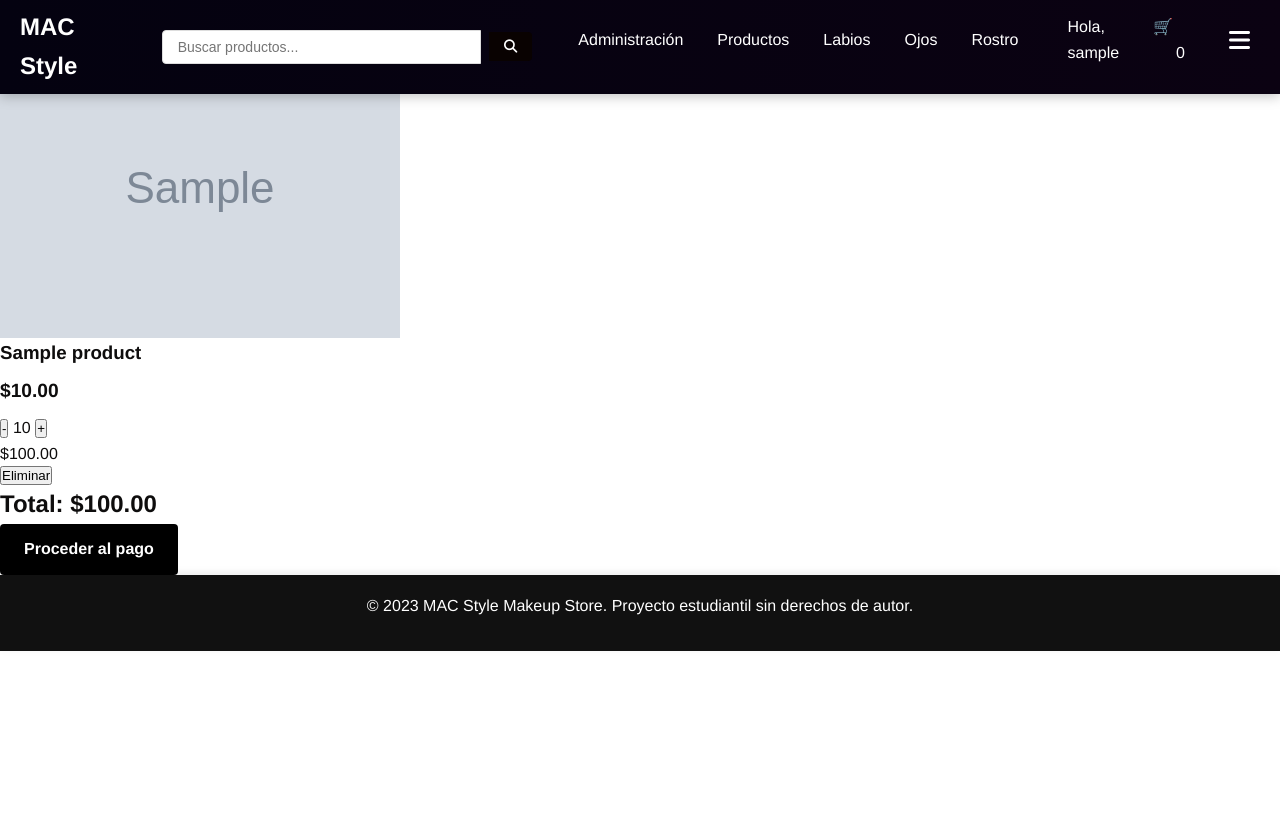
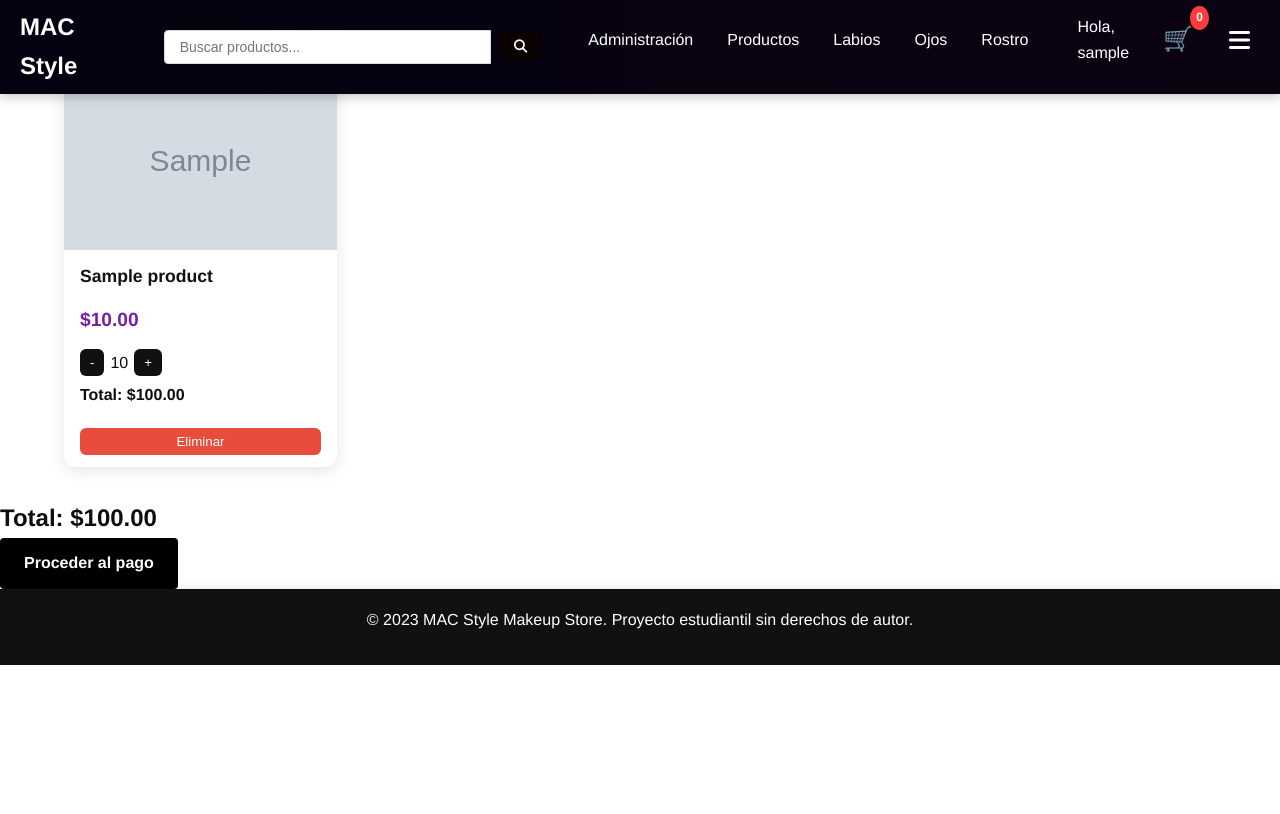
Before and after one commit to jnineawiwii/maquillaje_mac, a Flask app: page /cart in a window 1280 px wide. Run offline with Flask 3, Linux system fonts and the light colour scheme; a user stored in the database is signed in; tables that the repository leaves empty hold one stand-in row (values such as "Sample post"); grey boxes marked "Sample" are stand-in pictures.

Commit message:
Carrito arreglado

```diff
--- a/static/css/style.css
+++ b/static/css/style.css
@@ -643,3 +643,191 @@ body.dark-mode .category-filter a svg {
   filter: grayscale(var(--grayscale-percent, 0%)) !important;
   transition: filter 0.3s ease;
 }
+
+/* ===== CARRITO MINI-DROPDOWN ===== */
+.cart-container {
+    position: relative;
+}
+
+.cart-icon {
+    position: relative;
+    display: inline-flex;
+    align-items: center;
+    font-size: 1.5rem;
+    cursor: pointer;
+    transition: transform 0.2s;
+}
+
+.cart-icon:hover {
+    transform: scale(1.1);
+}
+
+.cart-icon .cart-count {
+    position: absolute;
+    top: -8px;
+    right: -8px;
+    background: #ff3b3b;
+    color: #fff;
+    font-size: 0.75rem;
+    font-weight: 700;
+    border-radius: 50%;
+    padding: 2px 6px;
+    box-shadow: 0 0 4px rgba(0,0,0,0.3);
+}
+
+.cart-dropdown {
+    display: none;
+    position: absolute;
+    top: 40px;
+    right: 0;
+    width: 250px;
+    max-height: 300px;
+    background: #fff;
+    border-radius: 8px;
+    box-shadow: 0 4px 16px rgba(0,0,0,0.2);
+    overflow-y: auto;
+    z-index: 1200;
+    padding: 12px;
+}
+
+.cart-dropdown.active {
+    display: block;
+}
+
+.cart-dropdown h4 {
+    margin: 0 0 8px 0;
+    font-size: 1rem;
+    font-weight: 600;
+    border-bottom: 1px solid #ddd;
+    padding-bottom: 4px;
+}
+
+.cart-dropdown ul {
+    list-style: none;
+    padding: 0;
+    margin: 0;
+}
+
+.cart-dropdown li {
+    display: flex;
+    justify-content: space-between;
+    padding: 6px 0;
+    border-bottom: 1px solid #eee;
+    font-size: 0.9rem;
+}
+
+.cart-dropdown li:last-child {
+    border-bottom: none;
+}
+
+.cart-dropdown .empty {
+    text-align: center;
+    color: #666;
+    font-size: 0.9rem;
+    padding: 12px 0;
+}
+
+/* ===== CARRITO MODO OSCURO ===== */
+body.dark-mode .cart-dropdown {
+    background-color: #222;
+    color: #fff;
+}
+
+body.dark-mode .cart-dropdown li {
+    border-bottom: 1px solid #555;
+}
+
+body.dark-mode .cart-dropdown .empty {
+    color: #aaa;
+}
+
+/* ===== CARRITO COMO TARJETAS ===== */
+.cart-items {
+    display: grid;
+    grid-template-columns: repeat(auto-fill, minmax(250px, 1fr));
+    gap: 20px;
+    padding: 2rem 5%;
+}
+
+.cart-item-card {
+    display: flex;
+    flex-direction: column;
+    background: #fff;
+    border-radius: 12px;
+    box-shadow: 0 4px 16px rgba(0,0,0,0.1);
+    overflow: hidden;
+    transition: transform 0.3s, box-shadow 0.3s;
+}
+
+.cart-item-card:hover {
+    transform: translateY(-5px);
+    box-shadow: 0 10px 20px rgba(0,0,0,0.15);
+}
+
+.cart-item-card img {
+    width: 100%;
+    height: 180px;
+    object-fit: cover;
+}
+
+.cart-item-info {
+    padding: 12px 16px;
+    display: flex;
+    flex-direction: column;
+    gap: 6px;
+}
+
+.cart-item-info h3 {
+    font-size: 1.1rem;
+    font-weight: 600;
+    color: #111;
+}
+
+.cart-item-info .price {
+    font-weight: 600;
+    color: #7b1fa2;
+}
+
+.cart-item-info .quantity-controls {
+    display: flex;
+    align-items: center;
+    gap: 6px;
+}
+
+.cart-item-info .quantity-controls button {
+    padding: 6px 10px;
+    border-radius: 6px;
+    border: none;
+    cursor: pointer;
+    background-color: #111;
+    color: #fff;
+}
+
+.cart-item-info .quantity-controls button:hover {
+    background-color: #333;
+}
+
+.cart-item-info .item-total {
+    font-weight: 600;
+}
+
+.cart-item-info .remove-item {
+    background: #e74c3c;
+    color: white;
+    border: none;
+    padding: 6px 10px;
+    border-radius: 6px;
+    cursor: pointer;
+    transition: background 0.3s;
+}
+
+.cart-item-info .remove-item:hover {
+    background: #c0392b;
+}
+
+/* ===== RESPOSIVE ===== */
+@media (max-width: 768px) {
+    .cart-items {
+        grid-template-columns: 1fr;
+    }
+}
--- a/templates/base.html
+++ b/templates/base.html
@@ -671,6 +671,41 @@ if(grayscaleRange){
 }
 
 });
+
+// ===== INICIO: Carrito con efecto BUMP y anuncio lector =====
+document.addEventListener('DOMContentLoaded', () => {
+    const cartCount = document.querySelector('.cart-count');
+
+    // Función que hace el efecto bump
+    function bumpCart() {
+        if (!cartCount) return;
+        cartCount.classList.add('bump');
+        setTimeout(() => cartCount.classList.remove('bump'), 200);
+    }
+
+    // Añadir listener a todos los botones "Agregar al carrito"
+    document.querySelectorAll('.add-to-cart, .btn-add').forEach(btn => {
+        btn.addEventListener('click', () => {
+            if (!cartCount) return;
+
+            // Incrementar contador
+            let count = parseInt(cartCount.textContent) || 0;
+            count += 1;
+            cartCount.textContent = count;
+
+            // Animación bump
+            bumpCart();
+
+            // Anuncio lector de pantalla
+            if (window.srEnabled) {
+                const productName = btn.closest('.product-card')?.querySelector('h3')?.textContent || 'Producto';
+                if (typeof srAnnounce === 'function') {
+                    srAnnounce(`${productName} agregado al carrito. Total: ${count} productos.`, 'polite', true);
+                }
+            }
+        });
+    });
+});
 </script>
 </body>
 </html>
--- a/templates/cart.html
+++ b/templates/cart.html
@@ -7,21 +7,19 @@
     {% if cart_items %}
     <div class="cart-items">
         {% for item in cart_items %}
-        <div class="cart-item" data-product-id="{{ item.product.id }}" data-product-name="{{ item.product.name }}">
-            <img src="{{ item.product.image_url }}" alt="{{ item.product.name }}" onerror="this.src='https://via.placeholder.com/100x100/e0e0e0/666666?text=Imagen'">
-            <div class="item-details">
+        <div class="cart-item-card" data-product-id="{{ item.product.id }}" data-product-name="{{ item.product.name }}">
+            <img src="{{ item.product.image_url }}" alt="{{ item.product.name }}" onerror="this.src='https://via.placeholder.com/180x180/e0e0e0/666666?text=Imagen'">
+            <div class="cart-item-info">
                 <h3>{{ item.product.name }}</h3>
                 <p class="price">${{ "%.2f"|format(item.product.price) }}</p>
-            </div>
                 <div class="quantity-controls">
                     <button class="quantity-btn" data-action="decrease" data-product-id="{{ item.product.id }}">-</button>
                     <span class="quantity">{{ item.quantity }}</span>
                     <button class="quantity-btn" data-action="increase" data-product-id="{{ item.product.id }}">+</button>
                 </div>
-            <div class="item-total">
-                ${{ "%.2f"|format(item.total) }}
+                <p class="item-total">Total: ${{ "%.2f"|format(item.total) }}</p>
+                <button class="remove-item" data-product-id="{{ item.product.id }}">Eliminar</button>
             </div>
-            <button class="remove-item" data-product-id="{{ item.product.id }}">Eliminar</button>
         </div>
         {% endfor %}
     </div>
@@ -51,50 +49,27 @@
             });
         });
 
-        // Función para eliminar producto del carrito (sin confirmación)
         function removeItemFromCart(productId) {
             fetch('/remove_from_cart', {
                 method: 'POST',
-                headers: {
-                    'Content-Type': 'application/json',
-                },
-                body: JSON.stringify({
-                    product_id: parseInt(productId)
+                headers: { 'Content-Type': 'application/json' },
+                body: JSON.stringify({ product_id: parseInt(productId) })
             })
-            })
-            .then(response => {
-                if (!response.ok) {
-                    throw new Error('Error en la respuesta del servidor');
-                }
-                return response.json();
-            })
+            .then(response => response.json())
             .then(data => {
                 if (data.success) {
-                    // Encontrar el elemento del carrito y eliminarlo
-                    const itemToRemove = document.querySelector(`.cart-item[data-product-id="${productId}"]`);
-                    if (itemToRemove) {
-                        itemToRemove.remove();
-
-                        // Actualizar el total
-                        if (data.total !== undefined) {
-                            document.querySelector('.cart-summary h2').textContent = `Total: $${data.total.toFixed(2)}`;
-                        }
-
-                        // Si no quedan items, mostrar carrito vacío
-                        const remainingItems = document.querySelectorAll('.cart-item');
-                        if (remainingItems.length === 0) {
+                    const itemToRemove = document.querySelector(`.cart-item-card[data-product-id="${productId}"]`);
+                    if (itemToRemove) itemToRemove.remove();
+                    if (data.total !== undefined) document.querySelector('.cart-summary h2').textContent = `Total: $${data.total.toFixed(2)}`;
+                    if (document.querySelectorAll('.cart-item-card').length === 0) {
                         document.querySelector('.cart-items').innerHTML = `
                             <div class="empty-cart">
                                 <p>Tu carrito está vacío</p>
                                 <a href="{{ url_for('products') }}" class="btn-primary">Seguir comprando</a>
-                                </div>
-                            `;
+                            </div>`;
                         document.querySelector('.cart-summary').style.display = 'none';
                     }
-
-                        // Mostrar mensaje de éxito
                     showNotification('Producto eliminado del carrito');
-                    }
                 } else {
                     showNotification('Error: ' + data.message, true);
                 }
@@ -105,9 +80,7 @@
             });
         }
 
-        // Función para mostrar notificación
         function showNotification(message, isError = false) {
-            // Crear elemento de notificación
             const notification = document.createElement('div');
             notification.textContent = message;
             notification.style.position = 'fixed';
@@ -119,16 +92,10 @@
             notification.style.borderRadius = '4px';
             notification.style.zIndex = '1000';
             notification.style.boxShadow = '0 3px 10px rgba(0, 0, 0, 0.2)';
-
             document.body.appendChild(notification);
-
-            // Eliminar la notificación después de 3 segundos
-            setTimeout(() => {
-                notification.remove();
-            }, 3000);
+            setTimeout(() => notification.remove(), 3000);
         }
 
-        // También agregar funcionalidad a los botones de cantidad si es necesario
         const quantityButtons = document.querySelectorAll('.quantity-btn');
         quantityButtons.forEach(button => {
             button.addEventListener('click', function() {
@@ -137,69 +104,94 @@
                 const quantityElement = this.parentElement.querySelector('.quantity');
                 let quantity = parseInt(quantityElement.textContent);
 
-                if (action === 'increase') {
-                    quantity++;
+                if (action === 'increase') quantity++;
+                else if (action === 'decrease' && quantity > 1) quantity--;
                 updateQuantity(productId, quantity, quantityElement);
-                } else if (action === 'decrease' && quantity > 1) {
-                    quantity--;
-                    updateQuantity(productId, quantity, quantityElement);
-                }
             });
         });
 
-        // Función para actualizar la cantidad
         function updateQuantity(productId, quantity, quantityElement) {
             fetch('/update_cart_quantity', {
                 method: 'POST',
-                headers: {
-                    'Content-Type': 'application/json',
-                },
-                body: JSON.stringify({
-                    product_id: parseInt(productId),
-                    quantity: quantity
-                })
+                headers: { 'Content-Type': 'application/json' },
+                body: JSON.stringify({ product_id: parseInt(productId), quantity: quantity })
             })
             .then(response => response.json())
             .then(data => {
                 if (data.success) {
-                    // Actualizar la cantidad mostrada
                     quantityElement.textContent = quantity;
-
-                    // Recargar la página para actualizar los totales
                     window.location.reload();
                 } else {
                     showNotification('Error: ' + data.message, true);
-                    // Recargar para restaurar cantidades correctas
                     window.location.reload();
                 }
             })
-            .catch(error => {
-                console.error('Error:', error);
-                showNotification('Error al actualizar la cantidad', true);
-                window.location.reload();
-            });
+            .catch(error => { console.error('Error:', error); showNotification('Error al actualizar la cantidad', true); window.location.reload(); });
         }
     });
 </script>
 
 <style>
-    .cart-item {
+    .cart-item-card {
         display: flex;
-        align-items: center;
-        padding: 15px 0;
-        border-bottom: 1px solid #eee;
-        position: relative;
+        flex-direction: column;
+        background: #fff;
+        border-radius: 12px;
+        box-shadow: 0 4px 16px rgba(0,0,0,0.1);
+        overflow: hidden;
+        transition: transform 0.2s;
+        margin-bottom: 20px;
+    }
+
+    .cart-item-card:hover {
+        transform: translateY(-3px);
+    }
+
+    .cart-item-card img {
+        width: 100%;
+        height: 180px;
+        object-fit: cover;
+    }
+
+    .cart-item-info {
+        padding: 12px 16px;
+        display: flex;
+        flex-direction: column;
+        gap: 6px;
+    }
+
+    .cart-item-info h3 {
+        font-size: 1.1rem;
+        margin: 0;
+    }
+
+    .cart-item-info .price {
+        font-weight: 600;
+        color: #7b1fa2;
+    }
+
+    .quantity-controls button {
+        padding: 6px 10px;
+        border-radius: 6px;
+        border: none;
+        cursor: pointer;
+        margin: 0 4px;
+    }
+
+    .item-total {
+        font-weight: 600;
+        margin-top: 6px;
     }
 
     .remove-item {
         background: #e74c3c;
         color: white;
         border: none;
-        padding: 8px 15px;
-        border-radius: 4px;
+        padding: 6px 10px;
+        border-radius: 6px;
         cursor: pointer;
+        margin-top: 8px;
         transition: background 0.3s;
-        margin-left: 15px;
     }
 
     .remove-item:hover {
```
Also changed, not shown: config.py (+5 -13 lines), static/js/script.js (+30 -3 lines), templates/index.html (renamed from index.html). Lines whose indentation alone changed are shown as unchanged.
